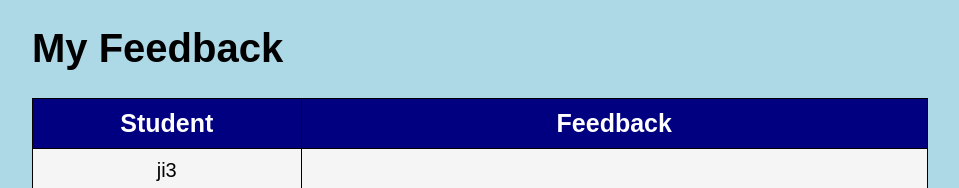
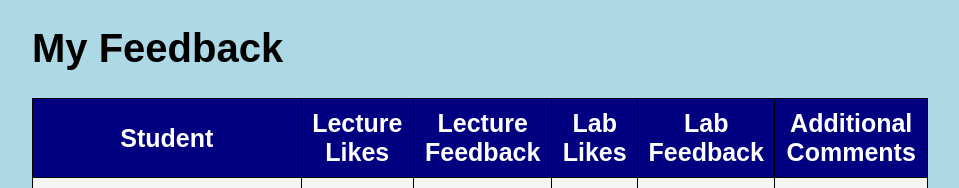
Before and after one commit to jediela/B20_a3, a Flask app: page /instructorFeedback.html in a window 1280 px wide. Shown: the part 101-289 px from the top of the page, without its empty margins (160-1119 px from the left). Run offline with Flask 3, Linux system fonts and the light colour scheme; a user stored in the database is signed in.

Commit message:
instructorfeedback update

```diff
--- a/templates/instructorFeedback.html
+++ b/templates/instructorFeedback.html
@@ -30,14 +30,23 @@
             <thead>
                 <tr>
                     <th>Student</th>
-                    <th>Feedback</th>
+                    <th>Lecture Likes</th>
+                    <th>Lecture Feedback</th>
+                    <th>Lab Likes</th>
+                    <th>Lab Feedback</th>
+                    <th>Additional Comments</th>
+
                 </tr>
             </thead>
             <tbody>
                 {% for feedback_item, student_name in feedback %}
                 <tr>
                     <td>{{ student_name }}</td>
-                    <td>{{ feedback_item.feedback }}</td>
+                    <td>{{ feedback_item.lec_like }}</td>
+                    <td>{{ feedback_item.lec_improve }}</td>
+                    <td>{{ feedback_item.lab_like }}</td>
+                    <td>{{ feedback_item.lab_improve }}</td>
+                    <td>{{ feedback_item.comment}}</td>
                 </tr>
                 {% endfor %}
             </tbody>
--- a/templates/instructorRemarks.html
+++ b/templates/instructorRemarks.html
@@ -29,7 +29,6 @@
         <table>
             <thead>
                 <tr>
-                    <th>Remark ID</th>
                     <th>Student ID</th>
                     <th>Work</th>
                     <th>Question</th>
@@ -39,7 +38,6 @@
             <tbody>
                 {% for remark, student_name in remarks %}
                 <tr>
-                    <td>{{ remark.rid }}</td>
                     <td>{{ student_name }}</td>
                     <td>{{ remark.work }}</td>
                     <td>{{ remark.question }}</td>
```
Also changed, not shown: instance/A3.db.
